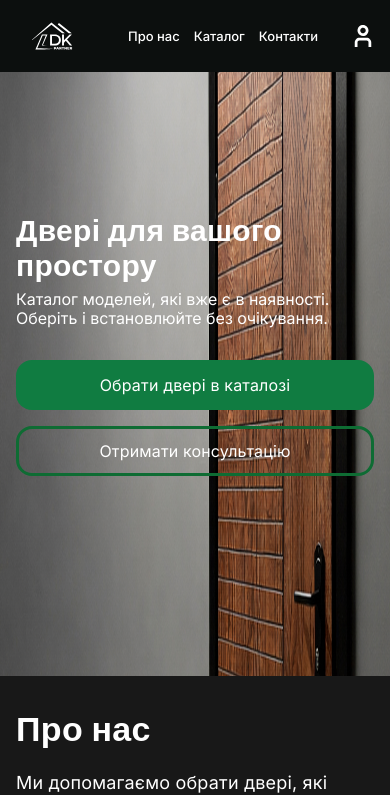
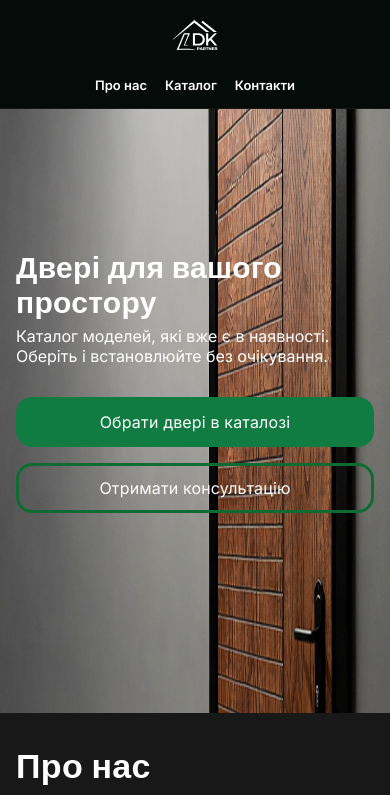
Before and after one commit to Sensei8760/ldk-partner-lviv, a Next.js app: page / in a window 390 px wide. Shown: the top 795 px of the page. Built offline with nearby package versions, Linux system fonts and the light colour scheme; a web font is replaced by a local one.

Commit message:
update style header

```diff
--- a/components/header/Header.module.css
+++ b/components/header/Header.module.css
@@ -1,16 +1,18 @@
 .header {
     width: 100%;
-    background-color: #0C0F0E;
-    min-height: 96px;
+    background-color: #050B09;
+    border-bottom: 1px solid rgba(255, 255, 255, 0.06);
 }
 
 .container {
     max-width: 1440px;
-    min-height: 96px;
+    height: 80px;
     margin: 0 auto;
-    padding: 0 48px;
+    padding: 0 68.5px;
     display: flex;
     align-items: center;
+    justify-content: space-between;
+    gap: 32px;
 }
 
 .logoLink {
@@ -24,135 +26,106 @@
 
 .logo {
     display: block;
-    width: 103px;
-    height: 76px;
+    width: 93px;
+    height: 69px;
     fill: currentColor;
     flex: 0 0 auto;
 }
 
 .nav {
-    margin-left: auto;
     display: flex;
     align-items: center;
-    gap: 48px;
+    gap: 72px;
+    margin-left: auto;
 }
 
 .navLink {
     color: #ffffff;
     text-decoration: none;
-    transition: color 0.2s ease;
+    transition: color 0.2s ease, opacity 0.2s ease;
+    white-space: nowrap;
     font-family: var(--font-family);
-    font-weight: 500;
-    font-size: 24px;
-    line-height: 129%;
+        font-weight: 600;
+        font-size: 20px;
+        line-height: 140%;
 }
 
 .navLink:hover,
-.navLink:focus-visible,
-.userLink:hover,
-.userLink:focus-visible {
+.navLink:focus-visible {
     color: #13833f;
 }
 
-.navLink:active,
-.userLink:active {
+.navLink:active {
     color: #0B5328;
 }
 
-.userLink {
-    margin-left: 56px;
-    display: inline-flex;
-    align-items: center;
-    justify-content: center;
-    color: #ffffff;
-    text-decoration: none;
-    flex-shrink: 0;
-    transition: color 0.2s ease;
-}
-
-.userIcon {
-    display: block;
-    width: 24px;
-    height: 24px;
-    fill: currentColor;
-    flex: 0 0 auto;
+.activeLink {
+    color: #13833f;
 }
 
 @media (max-width: 1024px) {
-    .header {
-        min-height: 84px;
+    .container {
+        height: 76px;
+        padding: 0 32px;
     }
 
-    .container {
-        min-height: 84px;
-        padding: 0 24px;
+    .logo {
+        width: 80px;
+        height: 46px;
     }
 
     .nav {
-        gap: 32px;
+        gap: 40px;
     }
 
-    .userLink {
-        margin-left: 32px;
+    .navLink {
+        font-size: 16px;
     }
 }
 
 @media (max-width: 768px) {
-    .header {
-        min-height: 72px;
-    }
-
     .container {
-        min-height: 72px;
-        padding: 0 16px;
+        height: 72px;
+        padding: 0 20px;
+        gap: 20px;
     }
 
     .logo {
         width: 72px;
-        height: 38px;
+        height: 42px;
     }
 
     .nav {
-        gap: 20px;
+        gap: 24px;
     }
 
     .navLink {
         font-size: 14px;
     }
-
-    .userLink {
-        margin-left: 20px;
-    }
-
-    .userIcon {
-        width: 22px;
-        height: 22px;
-    }
 }
 
 @media (max-width: 560px) {
     .container {
-        justify-content: space-between;
+        height: auto;
+        min-height: 72px;
+        padding: 14px 16px;
+        flex-wrap: wrap;
+        justify-content: center;
+    }
+
+    .logoLink {
+        width: 100%;
     }
 
     .nav {
-        gap: 14px;
-        margin-left: 20px;
+        width: 100%;
+        margin-left: 0;
+        justify-content: center;
+        gap: 18px;
+        flex-wrap: wrap;
     }
 
     .navLink {
         font-size: 13px;
     }
-
-    .userLink {
-        margin-left: 14px;
-    }
 }
-
-.activeLink {
-    color: #0B5328;
-}
-
-.activeUser {
-    color: #0B5328;
-}
--- a/components/header/Header.tsx
+++ b/components/header/Header.tsx
@@ -1,5 +1,5 @@
-import Link from "next/link";
-import styles from "./Header.module.css";
+import Link from 'next/link';
+import styles from './Header.module.css';
 
 export default function Header() {
   return (
@@ -24,16 +24,6 @@ export default function Header() {
             Контакти
           </Link>
         </nav>
-
-        <Link
-          href="/login-staff"
-          className={styles.userLink}
-          aria-label="Вхід для персоналу"
-        >
-          <svg className={styles.userIcon}>
-            <use href="/icons/symbol-defs.svg#icon-fi-bs-user" />
-          </svg>
-        </Link>
       </div>
     </header>
   );
```
